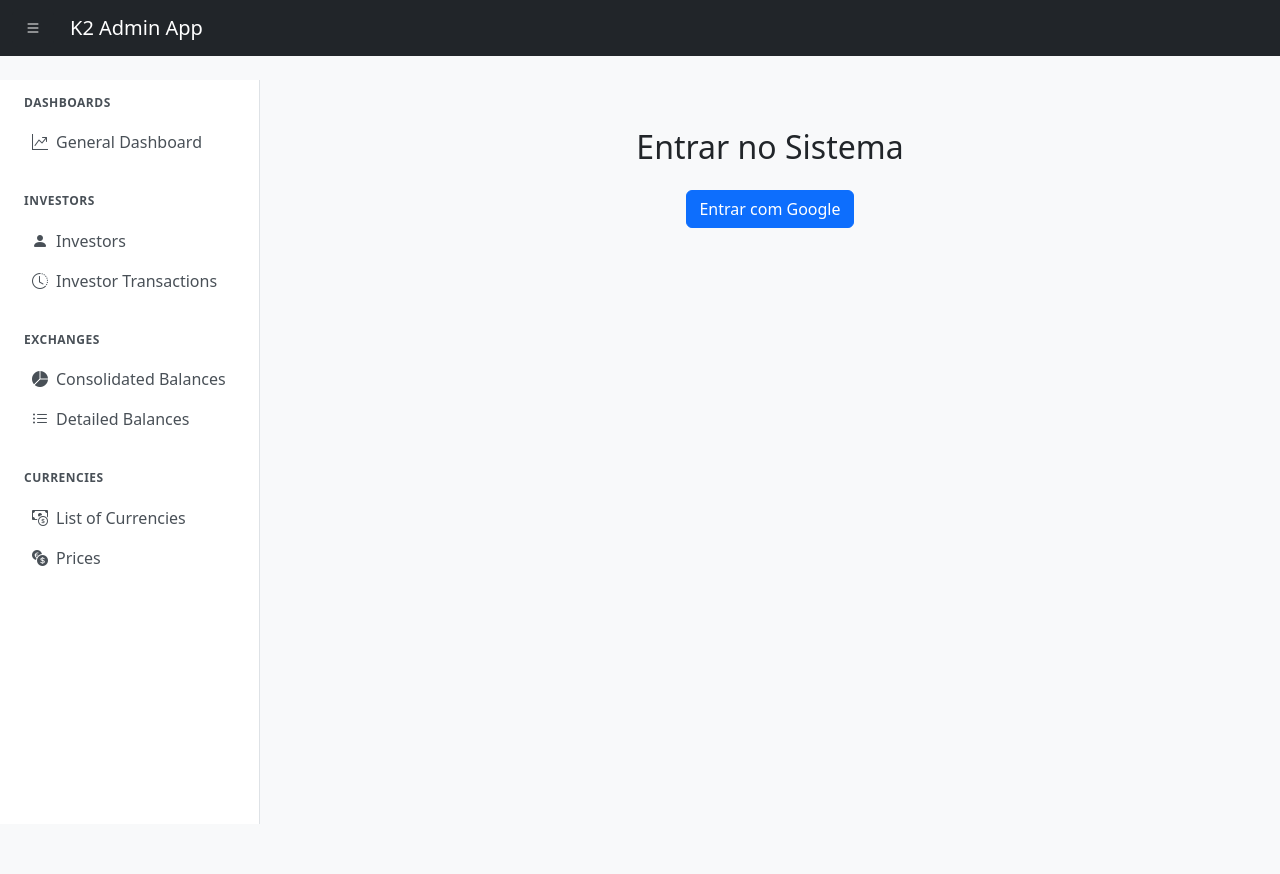
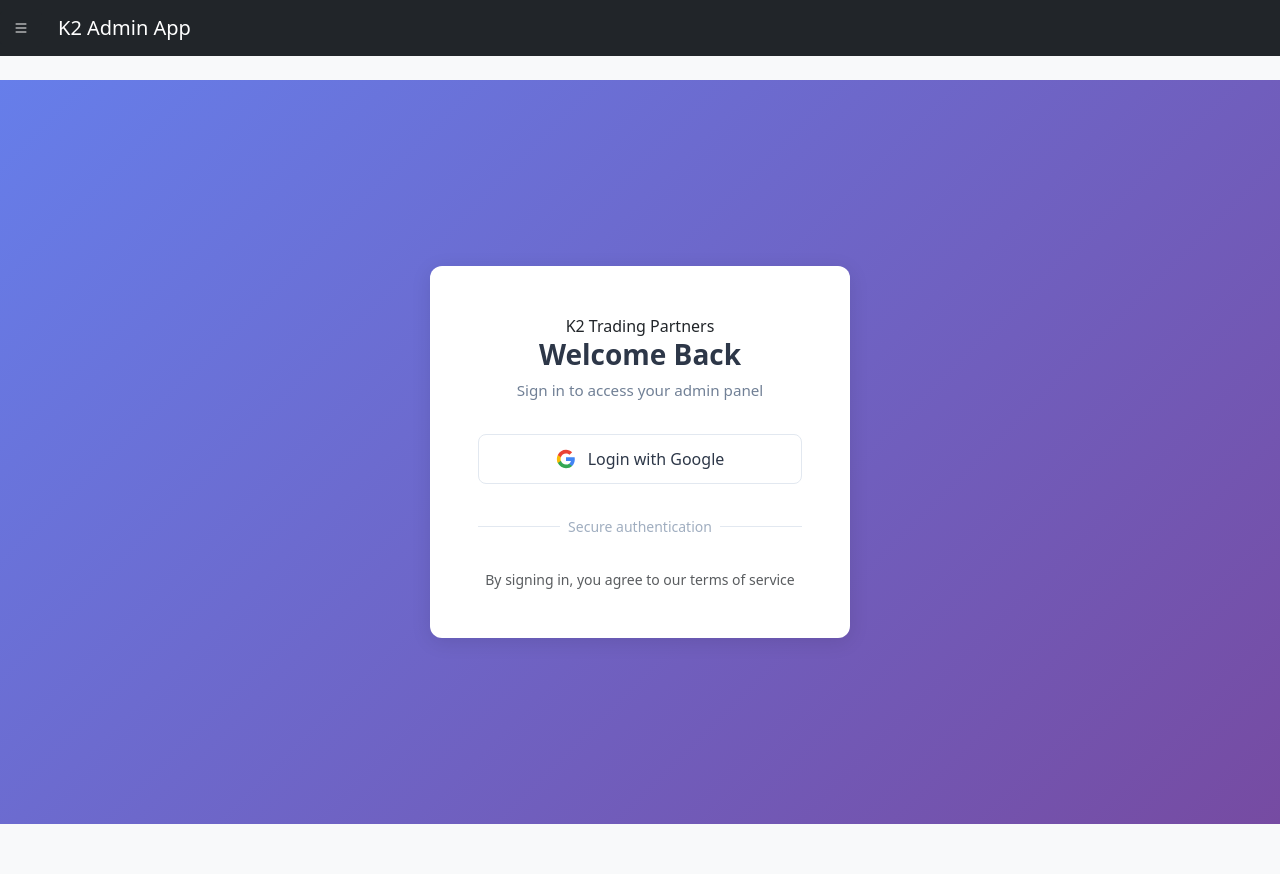
Before and after one commit to alexandrekoury/painel-python-app, a Flask app: template templates/login.html in a window 1280 px wide. Run offline with Flask 3, Linux system fonts and the light colour scheme; the template is opened without the code that fills it, so the values that code supplies are empty.

Commit message:
improve login

```diff
--- a/routes/main.py
+++ b/routes/main.py
@@ -1,4 +1,4 @@
-from flask import Blueprint, render_template
+from flask import Blueprint, render_template, redirect, url_for
 from decorators.auth import login_required
 
 main_bp = Blueprint('main', __name__)
@@ -6,7 +6,7 @@ main_bp = Blueprint('main', __name__)
 @main_bp.route("/")
 @login_required
 def index():
-    return render_template("index.html")
+    return redirect(url_for('dashboard.index'))
 
 @main_bp.route("/unauthorized")
 def unauthorized():
--- a/templates/login.html
+++ b/templates/login.html
@@ -1,9 +1,142 @@
 {% extends "layout.html" %}
 {% block content %}
-<div class="text-center mt-5">
-    <h2>Entrar no Sistema</h2>
-    <a href="/login" class="btn btn-primary mt-3">
-        Entrar com Google
-    </a>
+<style>
+    /* Hide sidebar and adjust layout for login page */
+    body.login-page .sidebar,
+    body.login-page .sidebar-toggle {
+        display: none !important;
+    }
+
+    body.login-page main {
+        margin-left: 0 !important;
+        width: 100%;
+    }
+
+    body.login-page .navbar {
+        margin-bottom: 0;
+    }
+
+    body.login-page .container-fluid {
+        padding: 0;
+    }
+
+    .login-container {
+        min-height: calc(100vh - 56px);
+        display: flex;
+        align-items: center;
+        justify-content: center;
+        padding: 2rem;
+        background: linear-gradient(135deg, #667eea 0%, #764ba2 100%);
+    }
+
+    .login-card {
+        background: white;
+        border-radius: 12px;
+        box-shadow: 0 4px 20px rgba(0, 0, 0, 0.1);
+        padding: 3rem;
+        max-width: 420px;
+        width: 100%;
+        text-align: center;
+    }
+
+    .login-title {
+        font-size: 1.75rem;
+        font-weight: 600;
+        color: #2d3748;
+        margin-bottom: 0.5rem;
+    }
+
+    .login-subtitle {
+        color: #718096;
+        font-size: 0.95rem;
+        margin-bottom: 2rem;
+    }
+
+    .google-login-btn {
+        width: 100%;
+        padding: 0.75rem 1.5rem;
+        font-size: 1rem;
+        font-weight: 500;
+        border-radius: 8px;
+        border: 1px solid #e2e8f0;
+        background: white;
+        color: #2d3748;
+        transition: all 0.3s ease;
+        display: inline-flex;
+        align-items: center;
+        justify-content: center;
+        gap: 0.75rem;
+        text-decoration: none;
+    }
+
+    .google-login-btn:hover {
+        background: #f7fafc;
+        border-color: #cbd5e0;
+        box-shadow: 0 2px 8px rgba(0, 0, 0, 0.1);
+        transform: translateY(-1px);
+        color: #2d3748;
+    }
+
+    .google-icon {
+        width: 20px;
+        height: 20px;
+    }
+
+    .login-divider {
+        margin: 2rem 0;
+        display: flex;
+        align-items: center;
+        text-align: center;
+        color: #a0aec0;
+        font-size: 0.875rem;
+    }
+
+    .login-divider::before,
+    .login-divider::after {
+        content: '';
+        flex: 1;
+        border-bottom: 1px solid #e2e8f0;
+    }
+
+    .login-divider::before {
+        margin-right: 0.5rem;
+    }
+
+    .login-divider::after {
+        margin-left: 0.5rem;
+    }
+</style>
+
+<script>
+    // Add class to body to identify login page
+    document.body.classList.add('login-page');
+</script>
+
+<div class="login-container">
+    <div class="login-card">
+        <div class="login-logo">
+            K2 Trading Partners
+        </div>
+        <h1 class="login-title">Welcome Back</h1>
+        <p class="login-subtitle">Sign in to access your admin panel</p>
+
+        <a href="{{ url_for('auth.login_google') }}" class="google-login-btn">
+            <svg class="google-icon" viewBox="0 0 24 24" xmlns="http://www.w3.org/2000/svg">
+                <path fill="#4285F4" d="M22.56 12.25c0-.78-.07-1.53-.2-2.25H12v4.26h5.92c-.26 1.37-1.04 2.53-2.21 3.31v2.77h3.57c2.08-1.92 3.28-4.74 3.28-8.09z"/>
+                <path fill="#34A853" d="M12 23c2.97 0 5.46-.98 7.28-2.66l-3.57-2.77c-.98.66-2.23 1.06-3.71 1.06-2.86 0-5.29-1.93-6.16-4.53H2.18v2.84C3.99 20.53 7.7 23 12 23z"/>
+                <path fill="#FBBC05" d="M5.84 14.09c-.22-.66-.35-1.36-.35-2.09s.13-1.43.35-2.09V7.07H2.18C1.43 8.55 1 10.22 1 12s.43 3.45 1.18 4.93l2.85-2.22.81-.62z"/>
+                <path fill="#EA4335" d="M12 5.38c1.62 0 3.06.56 4.21 1.64l3.15-3.15C17.45 2.09 14.97 1 12 1 7.7 1 3.99 3.47 2.18 7.07l3.66 2.84c.87-2.6 3.3-4.53 6.16-4.53z"/>
+            </svg>
+            <span>Login with Google</span>
+        </a>
+
+        <div class="login-divider">
+            Secure authentication
+        </div>
+
+        <p class="text-muted small mb-0" style="color: #a0aec0;">
+            By signing in, you agree to our terms of service
+        </p>
+    </div>
 </div>
 {% endblock %}
```
Also changed, not shown: routes/auth.py (+8 -1 lines).
